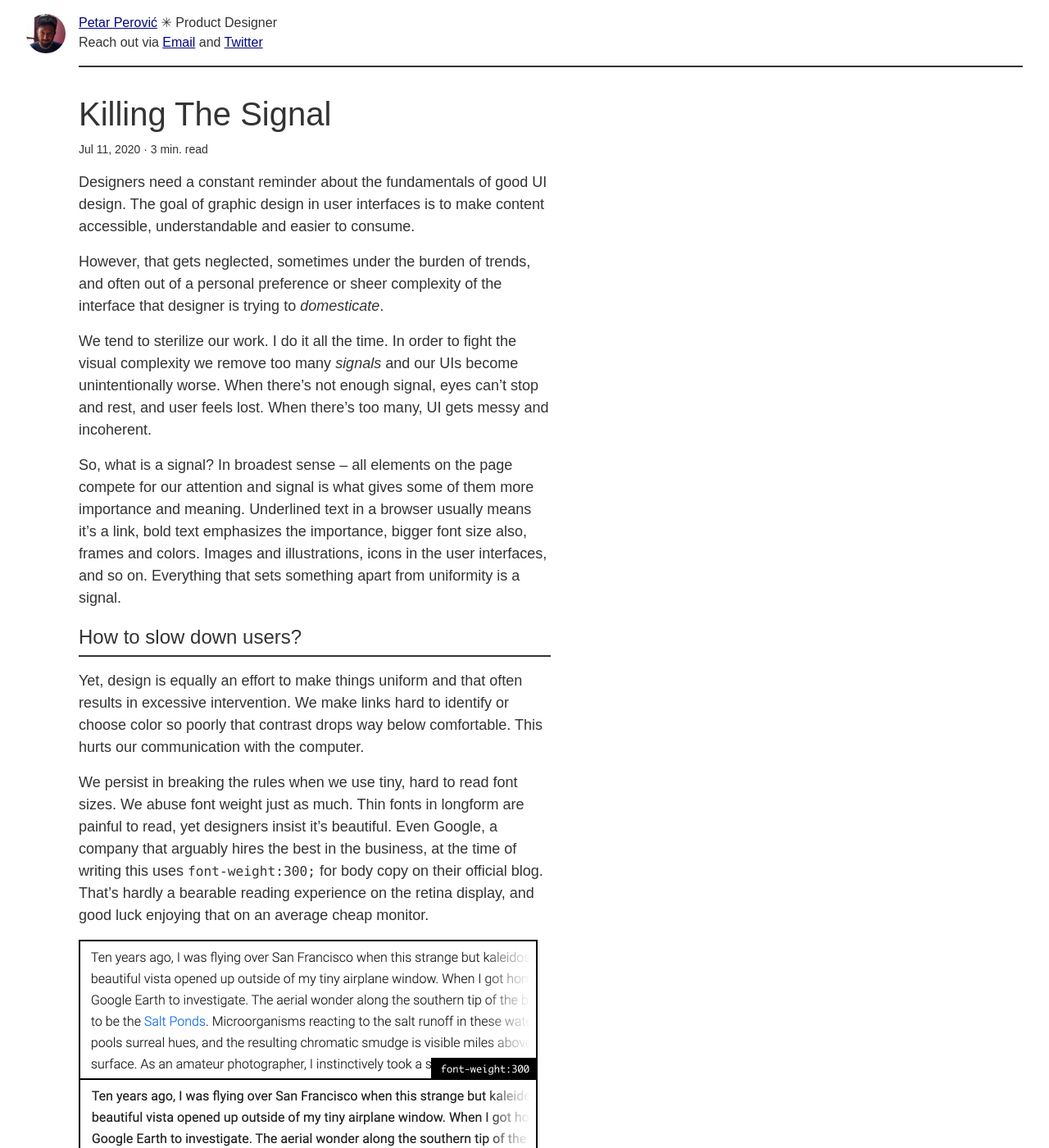
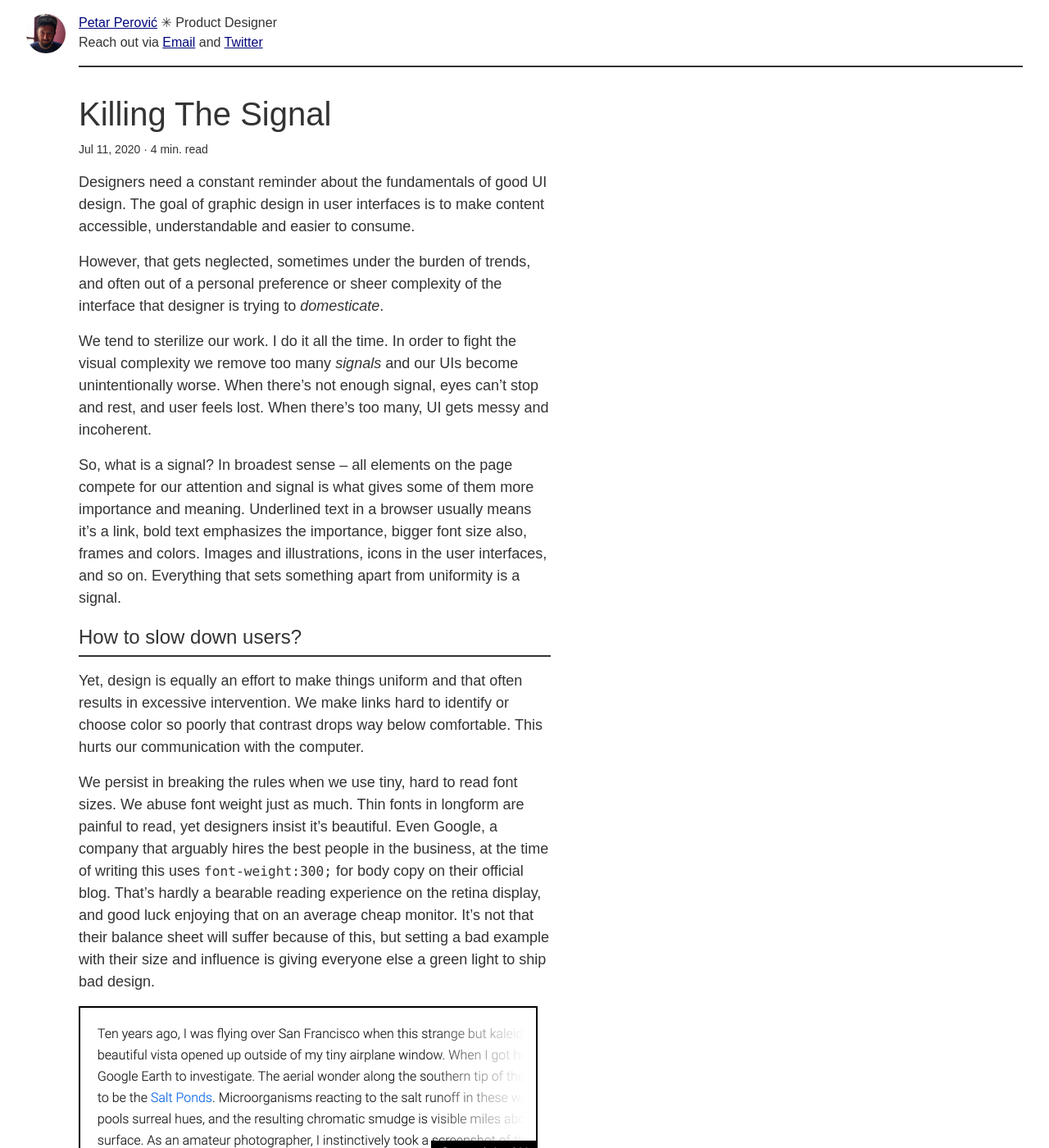
Before and after one commit to ropsii/ropsii.github.io, a Jekyll site: the page built from _posts/2020-08-18-usable-is-beautiful.markdown, in a window 1280 px wide and 1400 px high. Shown: the whole window at 82% size. Built offline with Jekyll 4.4.1, drawn with Linux system fonts in a browser that asks for light colours.

Commit message:
update blog usable is beautiful

```diff
--- a/_posts/2020-08-18-usable-is-beautiful.markdown
+++ b/_posts/2020-08-18-usable-is-beautiful.markdown
@@ -19,7 +19,7 @@ So, what is a signal? In broadest sense – all elements on the page compete for
 
 Yet, design is equally an effort to make things uniform and that often results in excessive intervention. We make links hard to identify or choose color so poorly that contrast drops way below comfortable. This hurts our communication with the computer.
 
-We persist in breaking the rules when we use tiny, hard to read font sizes. We abuse font weight just as much. Thin fonts in longform are painful to read, yet designers insist it’s beautiful. Even Google, a company that arguably hires the best in the business, at the time of writing this uses `font-weight:300;` for body copy on their official blog. That’s hardly a bearable reading experience on the retina display, and good luck enjoying that on an average cheap monitor.
+We persist in breaking the rules when we use tiny, hard to read font sizes. We abuse font weight just as much. Thin fonts in longform are painful to read, yet designers insist it’s beautiful. Even Google, a company that arguably hires the best people in the business, at the time of writing this uses `font-weight:300;` for body copy on their official blog. That’s hardly a bearable reading experience on the retina display, and good luck enjoying that on an average cheap monitor. It’s not that their balance sheet will suffer because of this, but setting a bad example with their size and influence is giving everyone else a green light to ship bad design.
 
 <img width="560" src="{% link /assets/usable-is-beautiful_google_blog.png %}" alt="Google Blog Longform Text">
 *Top: Actual screenshot from [Google’s Blog](https://blog.google/products/earth/most-stunning-images-from-google-earth/) set in font-weight: 300.<br> Bottom: Same text set in font-weight: 400 just for comparison.<br> Which one requires less effort to read?*
```
Also changed, not shown: assets/usable-is-beautiful_google_blog.png.
